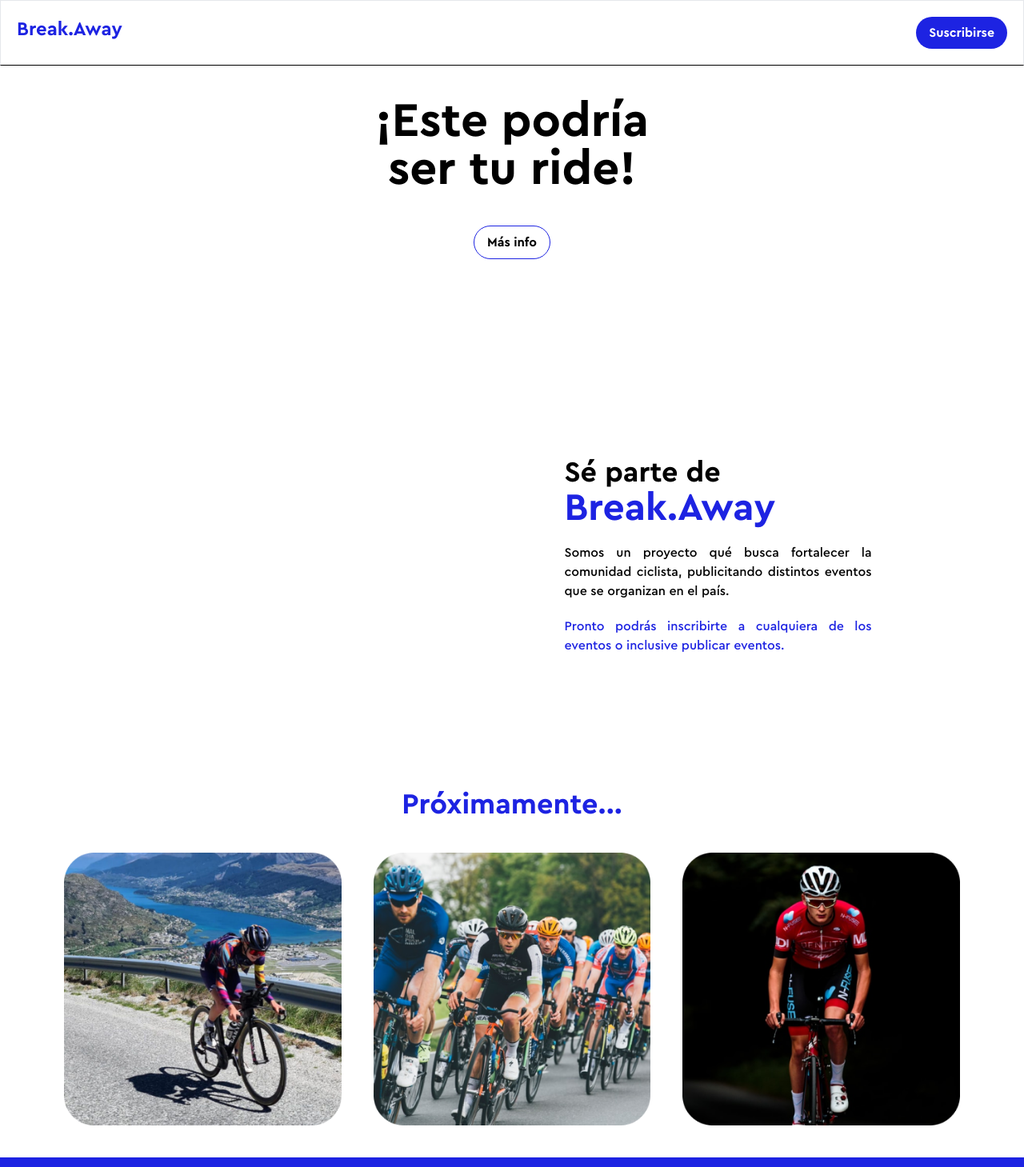
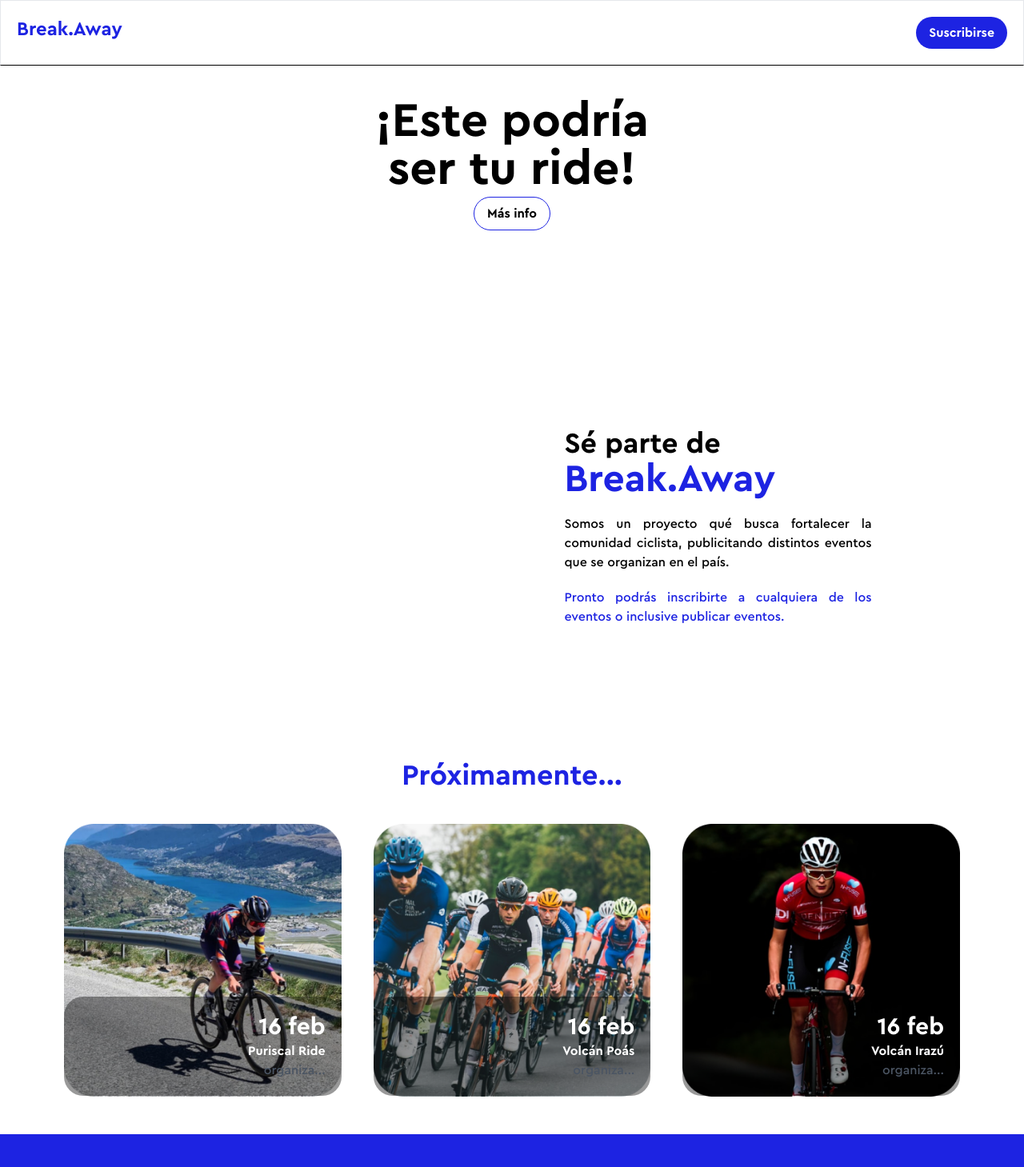
Before and after one commit to manuelrojas/break.away, a Next.js app: page / in a window 1280 px wide. Shown: the top 1459 px of the page at 80% size. Built offline with nearby package versions, Linux system fonts and the light colour scheme; no server answers.

Commit message:
UI Tweaks

```diff
--- a/pages/components/footer.tsx
+++ b/pages/components/footer.tsx
@@ -5,7 +5,7 @@ export default function Footer() {
             Break.away
           </div>
           <div className=" bg-break.away-blue flex flex-row gap-4 rounded-t-2xl px-4 pt-4 pb-2 absolute right-5 md:right-20">
-            <svg width="33" height="33" viewBox="0 0 53 53" fill="none" xmlns="http://www.w3.org/2000/svg">
+            <svg width="30" height="30" viewBox="0 0 53 53" fill="none" xmlns="http://www.w3.org/2000/svg">
               <path d="M26.5 0.625C12.2343 0.625 0.625 12.2343 0.625 26.5C0.625 40.7658 12.2343 52.375 26.5 52.375C40.7658 52.375 52.375 40.7658 52.375 26.5C52.375 12.2343 40.7658 0.625 26.5 0.625ZM26.5 4.9375C38.4348 4.9375 48.0625 14.5652 48.0625 26.5C48.0677 31.662 46.2167 36.6538 42.8473 40.5644C39.4778 44.475 34.8145 47.0436 29.7085 47.8016V32.7876H35.8495L36.8133 26.5496H29.7085V23.1427C29.7085 20.5552 30.5602 18.2545 32.9817 18.2545H36.8737V12.8121C36.1902 12.7194 34.7433 12.5189 32.0092 12.5189C26.2995 12.5189 22.953 15.5333 22.953 22.4031V26.5496H17.0837V32.7876H22.953V47.7477C17.9176 46.9189 13.3409 44.3268 10.0407 40.4344C6.74044 36.5421 4.93165 31.6031 4.9375 26.5C4.9375 14.5652 14.5652 4.9375 26.5 4.9375Z" fill="white"/>
             </svg>
             <svg width="30" height="30" viewBox="0 0 50 50" fill="none" xmlns="http://www.w3.org/2000/svg">
--- a/pages/components/form.tsx
+++ b/pages/components/form.tsx
@@ -70,7 +70,7 @@ const NewsletterForm = ( { status, message, onValidated } : NewsProps) => {
 
   return (
     <>
-      <div className="md:w-full max-w-md border border-black rounded-3xl self-center m-10 flex flex-col px-8 pt-6 mb-4">
+      <div id="subscribe" className="md:w-full max-w-md border border-black rounded-3xl self-center m-10 flex flex-col px-8 pt-6 mb-4">
         <input
             onChange={(event) => setName(event?.target?.value ?? '')}
             type="text"
--- a/pages/components/header.tsx
+++ b/pages/components/header.tsx
@@ -4,9 +4,12 @@ export default function Header() {
     <div className="border border-b-black  mb-10">
         <nav className="flex flex-row justify-between m-5">
             <h1 className="text-break.away-blue text-2xl">Break.Away</h1>
-            <button className="bg-break.away-blue hover:bg-blue-700 text-white font-bold py-2 px-4 rounded-full">
-                Suscribirse
-            </button>
+            <a href="#subscribe">
+              <button className="bg-break.away-blue hover:bg-blue-700 text-white font-bold py-2 px-4 rounded-full">
+                  Suscribirse
+              </button>
+            </a>
+
         </nav>
     </div>
   )
--- /dev/null
+++ b/pages/components/info.tsx
@@ -0,0 +1,19 @@
+interface InfoProps {
+    place: string;
+}
+
+export default function Info({ place } : InfoProps) {
+    return (
+        <div className="absolute bottom-2 right-0 bg-black bg-opacity-40 w-full rounded-3xl p-5 text-right">
+            <h1 className="text-3xl text-white">
+                16 feb
+            </h1>
+            <h1 className="text-white">
+                {place}
+            </h1>
+            <p className="text-gray-600 medium-font">
+                organiza...
+            </p>
+        </div>
+    )
+  }
--- a/pages/components/list.tsx
+++ b/pages/components/list.tsx
@@ -1,29 +1,38 @@
 import Image from 'next/image'
 const Fade = require('react-reveal/Fade');
+import Info from './info'
 
 export default function List() {
     return (
       <Fade left>
         <div className="flex flex-col md:flex-row content-between gap-10 justify-center mt-10 px-20">
-
+            <div className="relative">
               <Image
                     src="/imgs/unsplash_96rlfzZ6LwY.png"
                     alt="Picture of the author"
                     height={397}
                     width={404}
                 />
+                <Info place="Puriscal Ride" />
+            </div>
+            <div className="relative">
               <Image
                   src="/imgs/unsplash_WUehAgqO5hE.png"
                   alt="Picture of the author"
                   height={397}
                   width={404}
               />
+              <Info place="Volcán Poás" />
+            </div>
+            <div className="relative">
               <Image
                   src="/imgs/unsplash_ymw6pRRZtIY.png"
                   alt="Picture of the author"
                   height={397}
                   width={404}
               />
+              <Info place="Volcán Irazú" />
+            </div>
         </div>
       </Fade>
     )
--- a/pages/components/main.tsx
+++ b/pages/components/main.tsx
@@ -8,12 +8,15 @@ export default function Main() {
                 <div className="flex items-center flex-col">
                     <h1 className="text-5xl lg:text-6xl">¡Este podría</h1>
                     <h1 className="text-5xl lg:text-6xl">ser tu ride!</h1>
-                    <button className="bg-transparent mt-5 md:mt-10 hover:bg-blue-700 border border-break.away-blue font-bold py-2 px-4 rounded-full">
+                    <a href="#info">
+                        <button className="bg-transparent mt-5 md:mt-1 hover:bg-break.away-blue hover:text-white border border-break.away-blue font-bold py-2 px-4 rounded-full">
                             Más info
                         </button>
+                    </a>
                 </div>
                 <div>
                     <div className="md:hidden flex justify-center gap-8 mt-1">
+                        <Fade left>
                             <div className="mt-20">
                                 <Image
                                     src="/imgs/illustration_2.png"
@@ -22,6 +25,8 @@ export default function Main() {
                                     width={173}
                                 />
                             </div>
+                        </Fade>
+                        <Fade right>
                             <div className="mt-5">
                                 <Image
                                     src="/imgs/illustration_1.png"
@@ -31,6 +36,7 @@ export default function Main() {
                                     className="self-end"
                                 />
                             </div>
+                        </Fade>
                     </div>
                     <Fade right>
                         <div className="hidden md:block md:absolute md:mt-10">
@@ -56,7 +62,7 @@ export default function Main() {
                         />
                     </div>
                 </Fade>
-                <div className="text-center md:text-left self-center mx-20 md:mt-10">
+                <div id="info" className="text-center md:text-left self-center mx-20 md:mt-10">
                     <h1 className="text-2xl sm:text-4xl">
                         Sé parte de
                     </h1>
```
Lines whose indentation alone changed are shown as unchanged.
